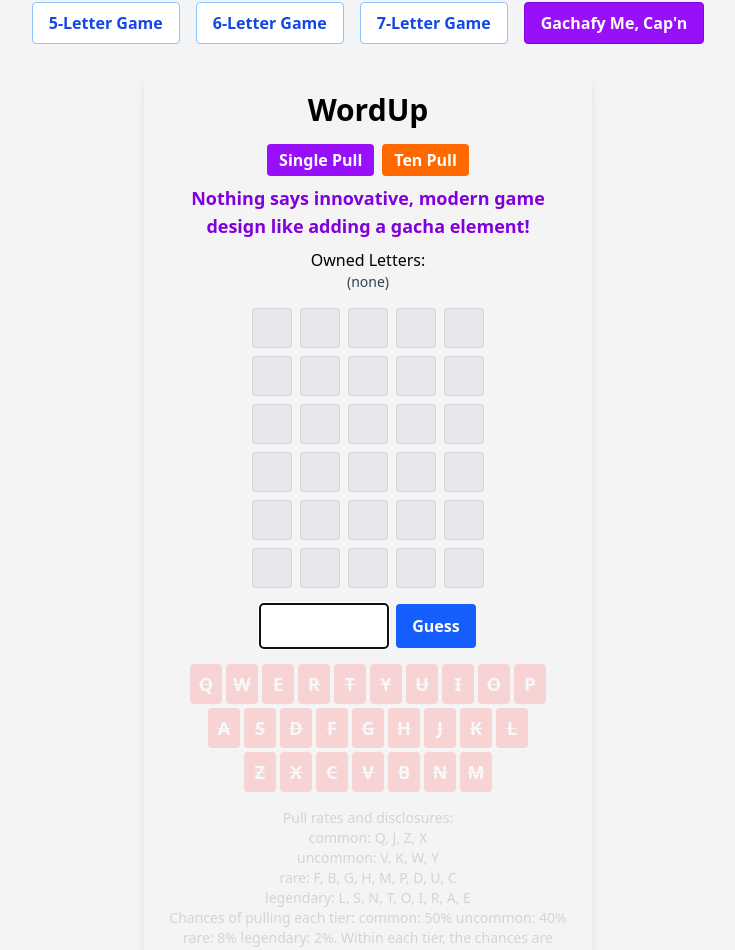
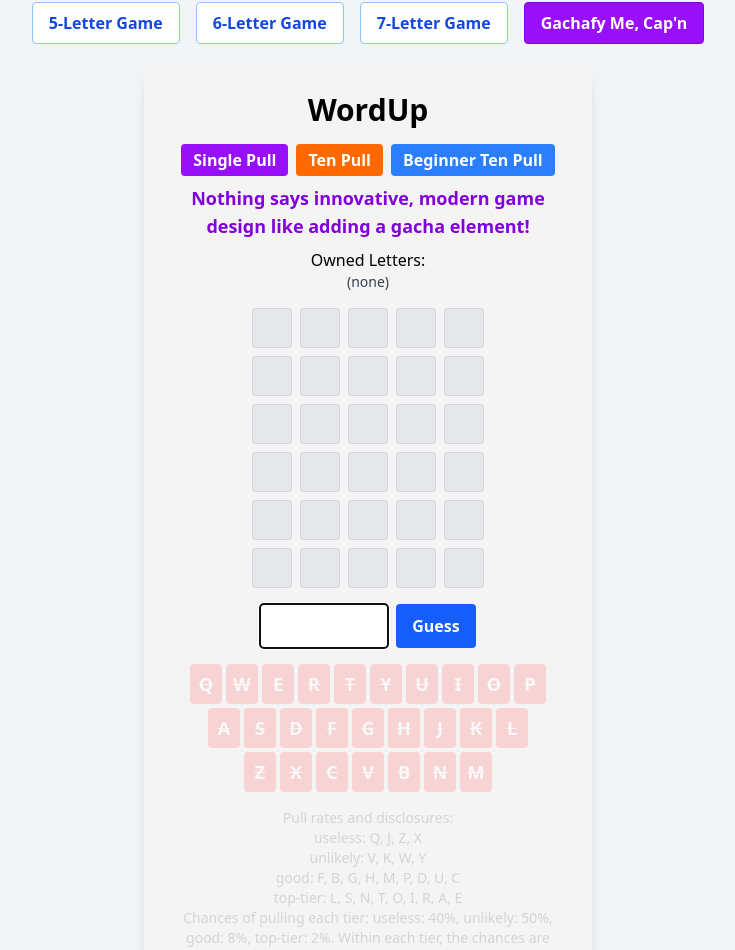
Before and after one commit to haplesshero13/mini-games, a React (Vite) app: page / in a window 1280 px wide. Shown: the part 130-1080 px from the top of the page, without its empty margins (272-1007 px from the left). Built offline with nearby package versions, Linux system fonts and the light colour scheme.

Commit message:
Add beginner 10 pull

```diff
--- a/src/WordUp.tsx
+++ b/src/WordUp.tsx
@@ -1,7 +1,7 @@
 import React, { useState } from "react";
 import { randomAnswer, isValidWord, guessResults } from "./wordUpRules";
 import type { WordleSizes } from "./wordUpRules";
-import { singlePull, gachafyMeCapn } from "./gachafy"; // <-- Import gacha
+import { singlePull, gachafyMeCapn, beginnerTenPull } from "./gachafy";
 
 type WordUpProps = { size: number; maxGuesses: number; gacha?: boolean };
 
@@ -51,6 +51,7 @@ export const WordUp: React.FC<WordUpProps> = ({
     [],
   );
   const [pullAnimationIndex, setPullAnimationIndex] = useState<number>(-1);
+  const [beginnerTenPullUsed, setBeginnerTenPullUsed] = useState(false);
 
   const handleInput = (event: React.ChangeEvent<HTMLInputElement>) => {
     let value = event.target.value.toLowerCase();
@@ -148,6 +149,23 @@ export const WordUp: React.FC<WordUpProps> = ({
     setTimeout(() => setJustPulledLetters([]), 1000);
   };
 
+  const handleBeginnerTenPull = async () => {
+    setGachaPulling(true);
+    await new Promise((resolve) => setTimeout(resolve, 500));
+    const newLetters = beginnerTenPull();
+    setOwnedLetters((prev) => {
+      const set = new Set(prev);
+      newLetters.forEach((l) => set.add(l));
+      return Array.from(set).sort();
+    });
+    setPulls((p) => p + 10);
+    await animatePulledLetters(newLetters);
+    setJustPulledLetters(newLetters);
+    setGachaPulling(false);
+    setTimeout(() => setJustPulledLetters([]), 1000);
+    setBeginnerTenPullUsed(true);
+  };
+
   return (
     <div className="max-w-md mx-auto bg-zinc-100 text-black rounded-lg p-6 shadow-lg m-6">
       <h2 className="text-3xl font-bold mb-4">WordUp</h2>
@@ -170,10 +188,25 @@ export const WordUp: React.FC<WordUpProps> = ({
             >
               Ten Pull
             </button>
+            <button
+              className="bg-blue-500 px-3 py-1 rounded text-white font-bold cursor-pointer disabled:bg-zinc-200 disabled:cursor-not-allowed relative"
+              onClick={handleBeginnerTenPull}
+              disabled={
+                status !== "playing" ||
+                                gachaPulling ||
+                                beginnerTenPullUsed
+              }
+              type="button"
+              title="Can only be used once! Guarantees a vowel among the first ten pulls."
+            >
+              Beginner Ten Pull
+            </button>
           </div>
           <div className="text-lg text-purple-700 font-bold mb-2 min-h-[2.5rem] flex items-center justify-center">
             {gachaPulling && pullAnimationLetters.length > 0 ? (
-              pullAnimationLetters.slice(0, pullAnimationIndex).map((l, i) => (
+              pullAnimationLetters
+                .slice(0, pullAnimationIndex)
+                .map((l, i) => (
                   <span
                     key={l + i}
                     className="inline-block mx-1 animate-pop-in text-purple-600 text-2xl font-mono"
@@ -188,8 +221,8 @@ export const WordUp: React.FC<WordUpProps> = ({
               <span className="animate-pulse">Pulling...</span>
             ) : (
               <span>
-                Nothing says innovative, modern game design like adding a gacha
-                element!
+                Nothing says innovative, modern game design like
+                adding a gacha element!
               </span>
             )}
           </div>
@@ -205,7 +238,8 @@ export const WordUp: React.FC<WordUpProps> = ({
                       : ""
                   }`}
                   style={{
-                      transition: "transform 0.3s, color 0.3s",
+                    transition:
+                                              "transform 0.3s, color 0.3s",
                   }}
                 >
                   {l}
@@ -220,8 +254,12 @@ export const WordUp: React.FC<WordUpProps> = ({
           const guess = guesses[guessIndex] || "";
           const result = guess ? guessResults(guess, answer) : [];
           return (
-            <div className="flex gap-2 justify-center" key={guessIndex}>
-              {Array.from({ length: size }).map((_, letterIndex) => {
+            <div
+              className="flex gap-2 justify-center"
+              key={guessIndex}
+            >
+              {Array.from({ length: size }).map(
+                (_, letterIndex) => {
                   const letter = guess[letterIndex] || "";
                   const color =
                                         result[letterIndex] === "correct"
@@ -231,28 +269,40 @@ export const WordUp: React.FC<WordUpProps> = ({
                                             : guess[letterIndex]
                                               ? "bg-gray-400"
                                               : "bg-gray-200";
-                return LetterBlock(letterIndex, color, letter);
-              })}
+                  return LetterBlock(
+                    letterIndex,
+                    color,
+                    letter,
+                  );
+                },
+              )}
             </div>
           );
         })}
       </div>
       {status === "playing" && (
-        <form onSubmit={handleSubmit} className="flex gap-2 justify-center">
+        <form
+          onSubmit={handleSubmit}
+          className="flex gap-2 justify-center"
+        >
           <input
             type="text"
             maxLength={size}
             value={input}
             onChange={handleInput}
             className="w-32 p-2 rounded bg-white text-black text-xl text-center"
-            disabled={status !== "playing" || loading || gachaPulling}
+            disabled={
+              status !== "playing" || loading || gachaPulling
+            }
             pattern={`[a-zA-Z]{${size}}`}
             autoFocus
           />
           <button
             type="submit"
             className="bg-blue-600 px-4 py-2 rounded text-white font-bold cursor-pointer"
-            disabled={input.length !== size || loading || gachaPulling}
+            disabled={
+              input.length !== size || loading || gachaPulling
+            }
           >
             {loading ? "Checking..." : "Guess"}
           </button>
@@ -266,15 +316,17 @@ export const WordUp: React.FC<WordUpProps> = ({
           </div>
           {gacha && (
             <div>
-              If you assumed each pull cost $2.09, you would owe me USD
+              If you assumed each pull cost $2.09, you would owe
+              me USD
               {Intl.NumberFormat("en-US", {
                 style: "currency",
                 currency: "USD",
               }).format(pulls * 2.09)}
-              , but of course, this is a free game lol. And no self-respecting
-              gacha game would ever tell you that up front; you'd just have to
-              guess all of that after your bank settles your accounts or
-              whatever. Anyway, I hoped you kept track of your pulls and "spent"
+              , but of course, this is a free game lol. And no
+              self-respecting gacha game would ever tell you that
+              up front; you'd just have to guess all of that after
+              your bank settles your accounts or whatever. Anyway,
+              I hoped you kept track of your pulls and "spent"
               responsibly!
             </div>
           )}
@@ -301,13 +353,14 @@ export const WordUp: React.FC<WordUpProps> = ({
         <div className="text-sm text-zinc-300">
           Pull rates and disclosures:
           <ul>
-            <li>common: Q, J, Z, X</li>
-            <li>uncommon: V, K, W, Y</li>
-            <li>rare: F, B, G, H, M, P, D, U, C</li>
-            <li>legendary: L, S, N, T, O, I, R, A, E</li>
+            <li>useless: Q, J, Z, X</li>
+            <li>unlikely: V, K, W, Y</li>
+            <li>good: F, B, G, H, M, P, D, U, C</li>
+            <li>top-tier: L, S, N, T, O, I, R, A, E</li>
           </ul>
-          Chances of pulling each tier: common: 50% uncommon: 40% rare: 8%
-          legendary: 2%. Within each tier, the chances are evenly distributed.
+          Chances of pulling each tier: useless: 40%, unlikely: 50%,
+          good: 8%, top-tier: 2%. Within each tier, the chances are
+          evenly distributed.
         </div>
       )}
     </div>
--- a/src/gachafy.ts
+++ b/src/gachafy.ts
@@ -35,8 +35,8 @@ const tiers = {
 
 /*
   Chances of pulling each tier:
-    common: 50%
-    uncommon: 40%
+    common: 40%
+    uncommon: 50%
     rare: 8%
     legendary: 2%
   Within each tier, the chances are evenly distributed.
@@ -44,7 +44,7 @@ const tiers = {
 export const singlePull = (): string => {
   const rarity = Math.random();
   const tier =
-        rarity < 0.5
+        rarity < 0.4
           ? "common"
           : rarity < 0.9
             ? "uncommon"
@@ -58,3 +58,15 @@ export const singlePull = (): string => {
 export const gachafyMeCapn = (pulls: number): string[] => {
   return Array.from({ length: pulls }).map(singlePull);
 };
+
+export const beginnerTenPull = (): string[] => {
+  const vowels = ["A", "E", "I", "O", "U"];
+  const pulls = gachafyMeCapn(9);
+  const hasVowel = pulls.some((char) => vowels.includes(char));
+  if (hasVowel) {
+    pulls.push(singlePull());
+  } else {
+    pulls.push(vowels[Math.floor(Math.random() * vowels.length)]);
+  }
+  return pulls;
+};
```
Lines whose indentation alone changed are shown as unchanged.
